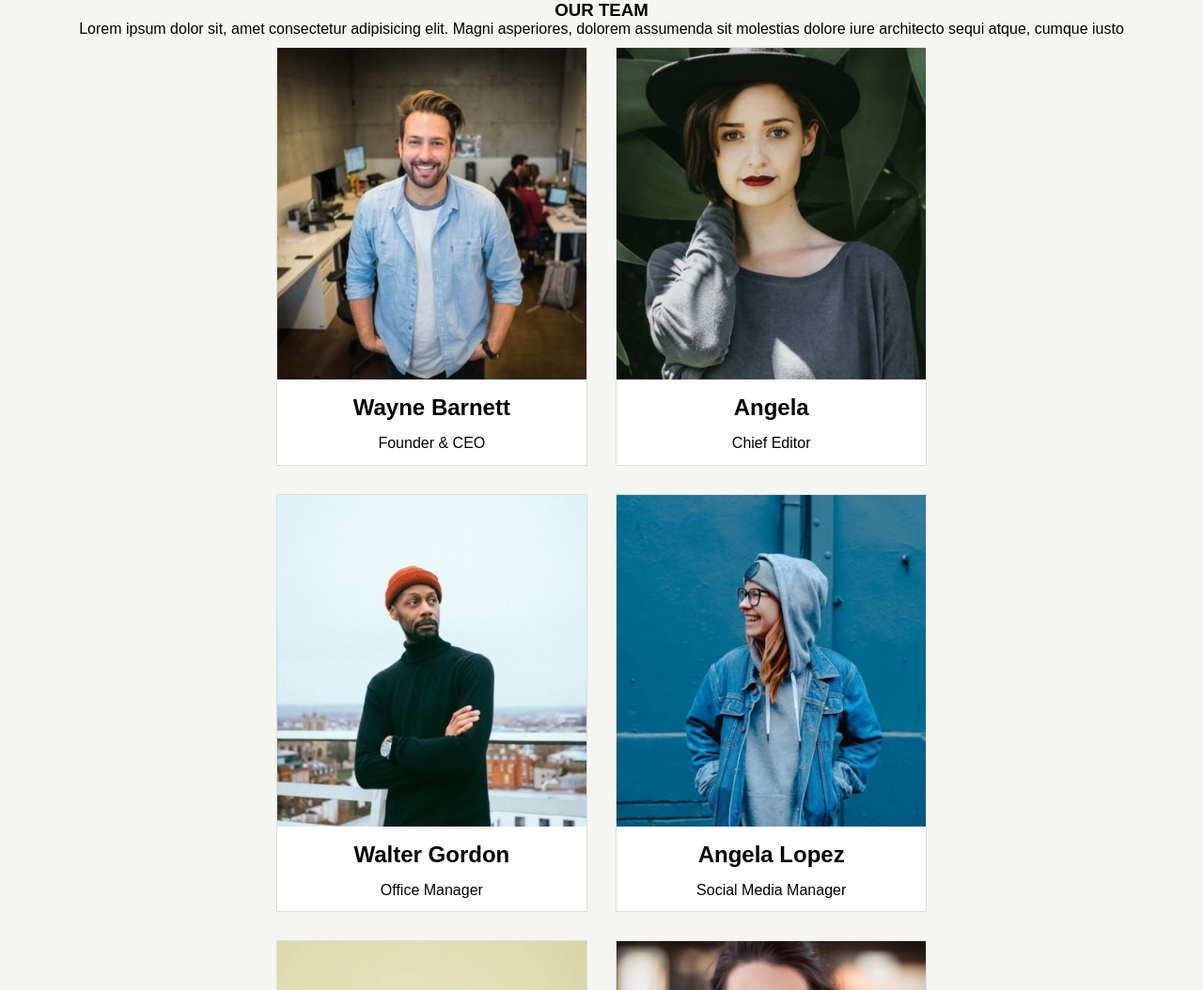
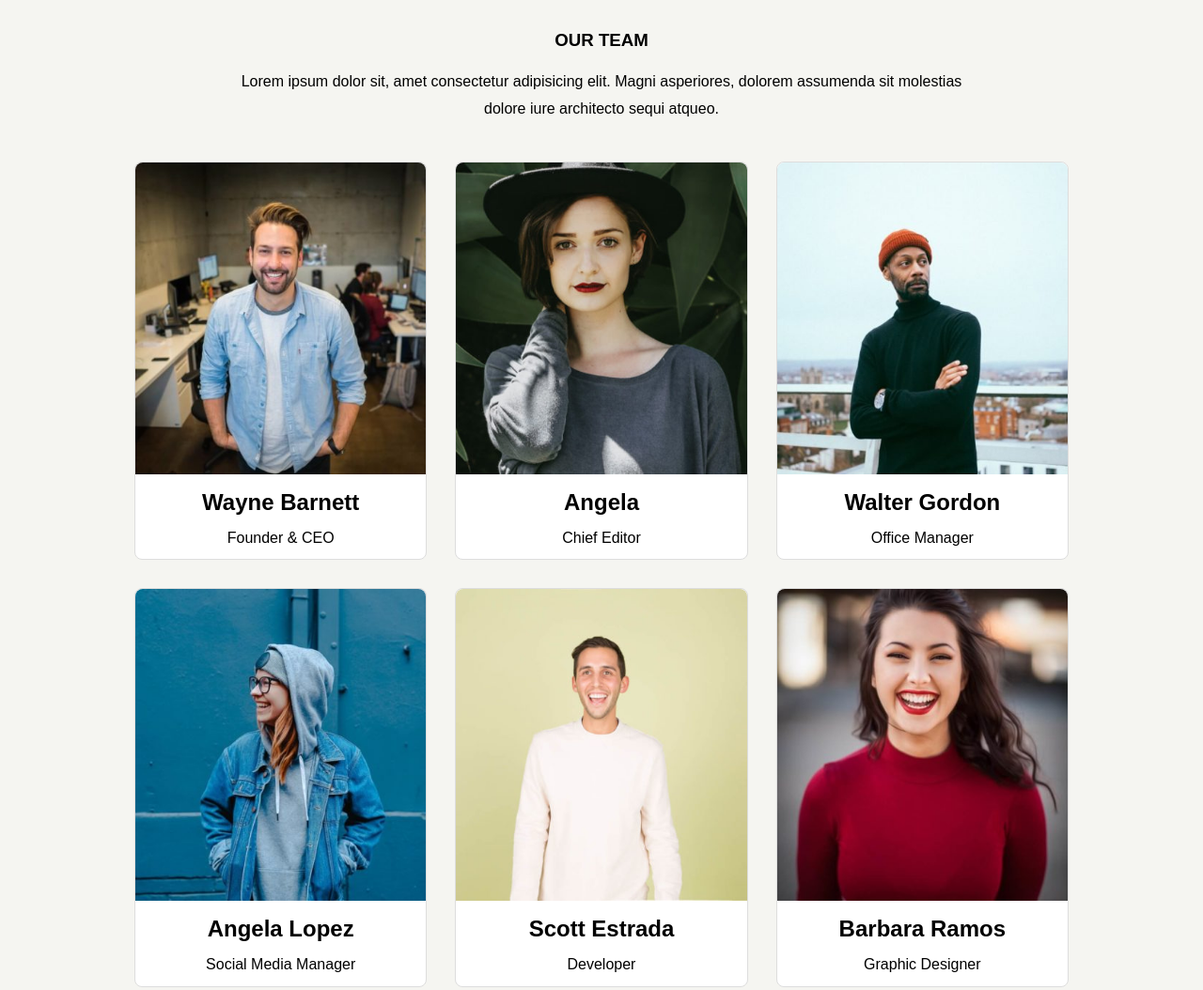
Before and after one commit to Francescosommellaa/js-our-team, a plain HTML site: page index.html in a window 1280 px wide. Shown: the top 1054 px of the page at 94% size. Drawn offline with Linux system fonts and the light colour scheme.

Commit message:
add: improved style

```diff
--- a/CSS/style.css
+++ b/CSS/style.css
@@ -26,12 +26,15 @@ body {
     border: 1px solid #ddd;
     margin: 10px;
     padding-bottom: 10px;
-    width: calc(100% / 3 - 10px);
+    width: calc(100% / 3 - 30px);
     text-align: center;
+    border-radius: 8px;
 }
+
 .card img {
     width: 100%;
     height: auto;
+    border-radius: 8px 8px 0 0;
 }
 
 h2 {
@@ -43,5 +46,14 @@ h2 {
 }
 
 .header-container {
+    width: 60%;
+    margin: 2em auto;
+}
 
+h3 {
+    padding-bottom: 1em;
 }
+
+.title-p {
+    line-height: 180%;
+}
--- a/index.html
+++ b/index.html
@@ -11,7 +11,7 @@
 <body>
     <div class="header-container">
         <h3>OUR TEAM</h3>
-        <p>Lorem ipsum dolor sit, amet consectetur adipisicing elit. Magni asperiores, dolorem assumenda sit molestias dolore iure architecto sequi atque, cumque iusto</p>
+        <p class="title-p">Lorem ipsum dolor sit, amet consectetur adipisicing elit. Magni asperiores, dolorem assumenda sit molestias dolore iure architecto sequi atqueo.</p>
     </div>
 
     <div id="team-container"></div>
```
